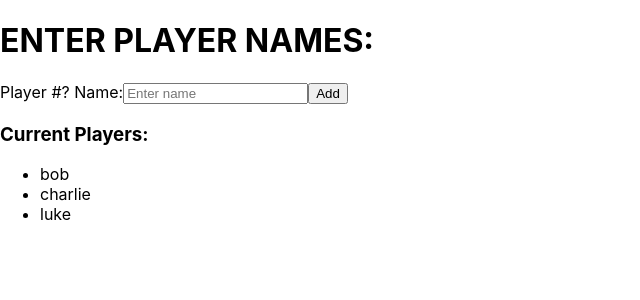
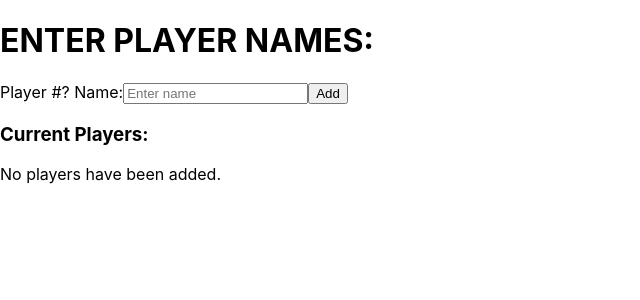
Before and after one commit to maslenm/football-team-generator, a React (Create React App) app: page / in a window 1280 px wide. Shown: the top 300 px of the page, without its empty margins (0-640 px from the left). Built offline with nearby package versions, Linux system fonts and the light colour scheme.

Commit message:
added 'add' button to add player to current list of players displayed below input field. Adds playerName '' and listed in players[] state

```diff
--- a/src/components/AddPlayer.js
+++ b/src/components/AddPlayer.js
@@ -6,7 +6,7 @@ class AddPlayer extends Component {
 
 		this.state = {
 			playerName: "",
-			players: ["bob", "charlie", "luke"],
+			players: [],
 		};
 		this.handleChange = this.handleChange.bind(this);
 		this.addPlayer = this.addPlayer.bind(this);
@@ -26,10 +26,6 @@ class AddPlayer extends Component {
 		});
 	}
 
-	/* this.setState({ players: [...this.state.players, newPlayer] });
-		const { onSubmit } = this.props;
-		onSubmit(); */
-
 	render() {
 		const { playerName, players } = this.state;
 		return (
@@ -47,11 +43,15 @@ class AddPlayer extends Component {
 					<button>Add</button>
 				</form>
 				<h3>Current Players:</h3>
-				<ul>
-					{players.map((player) => {
-						return <li key={player}> {player}</li>;
-					})}
-				</ul>
+				{players.length === 0 ? (
+					<p>No players have been added.</p>
+				) : (
+					<ul>
+						{players.map((player) => {
+							return <li key={player}> {player}</li>;
+						})}
+					</ul>
+				)}
 			</>
 		);
 	}
```
